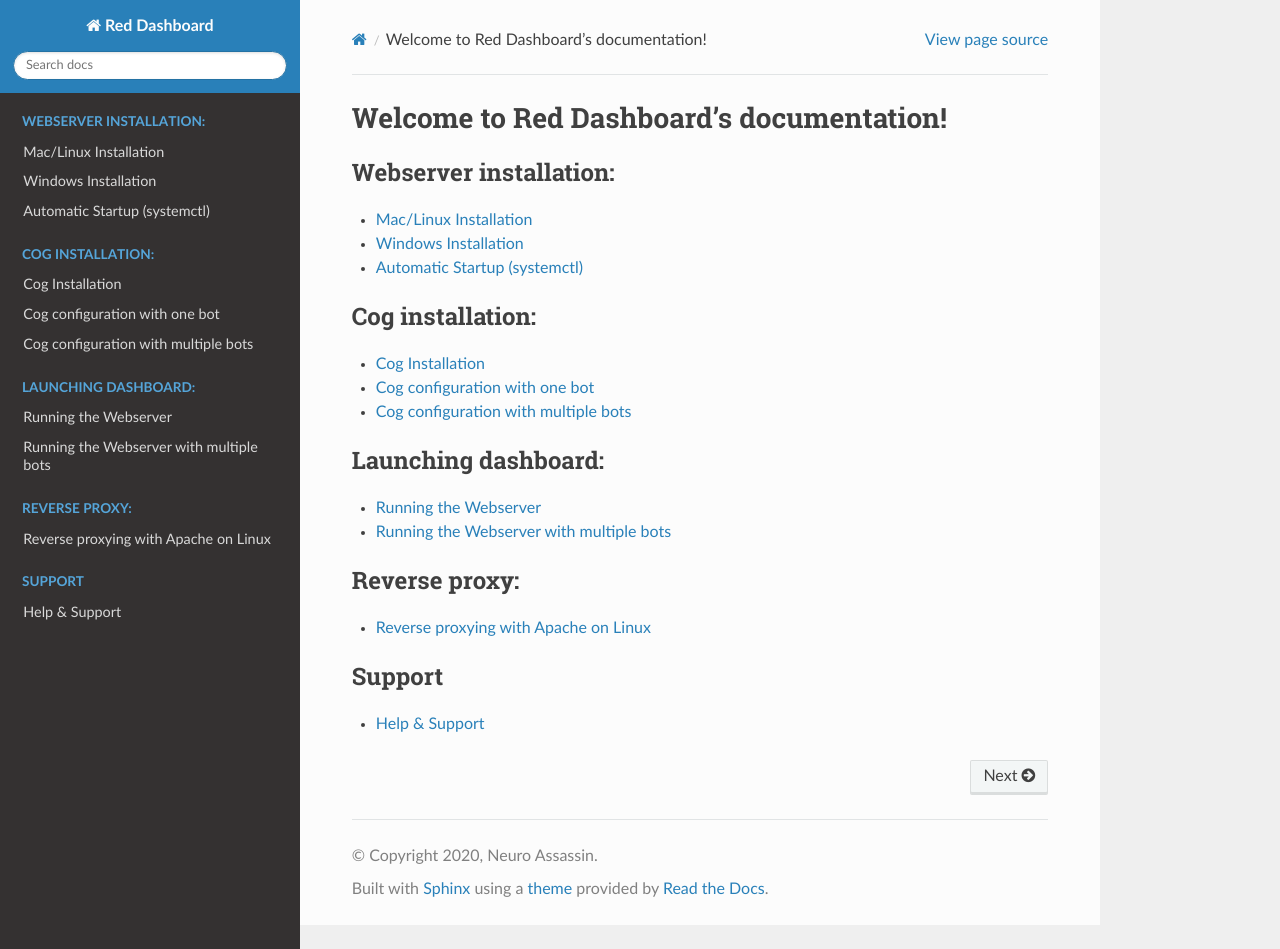
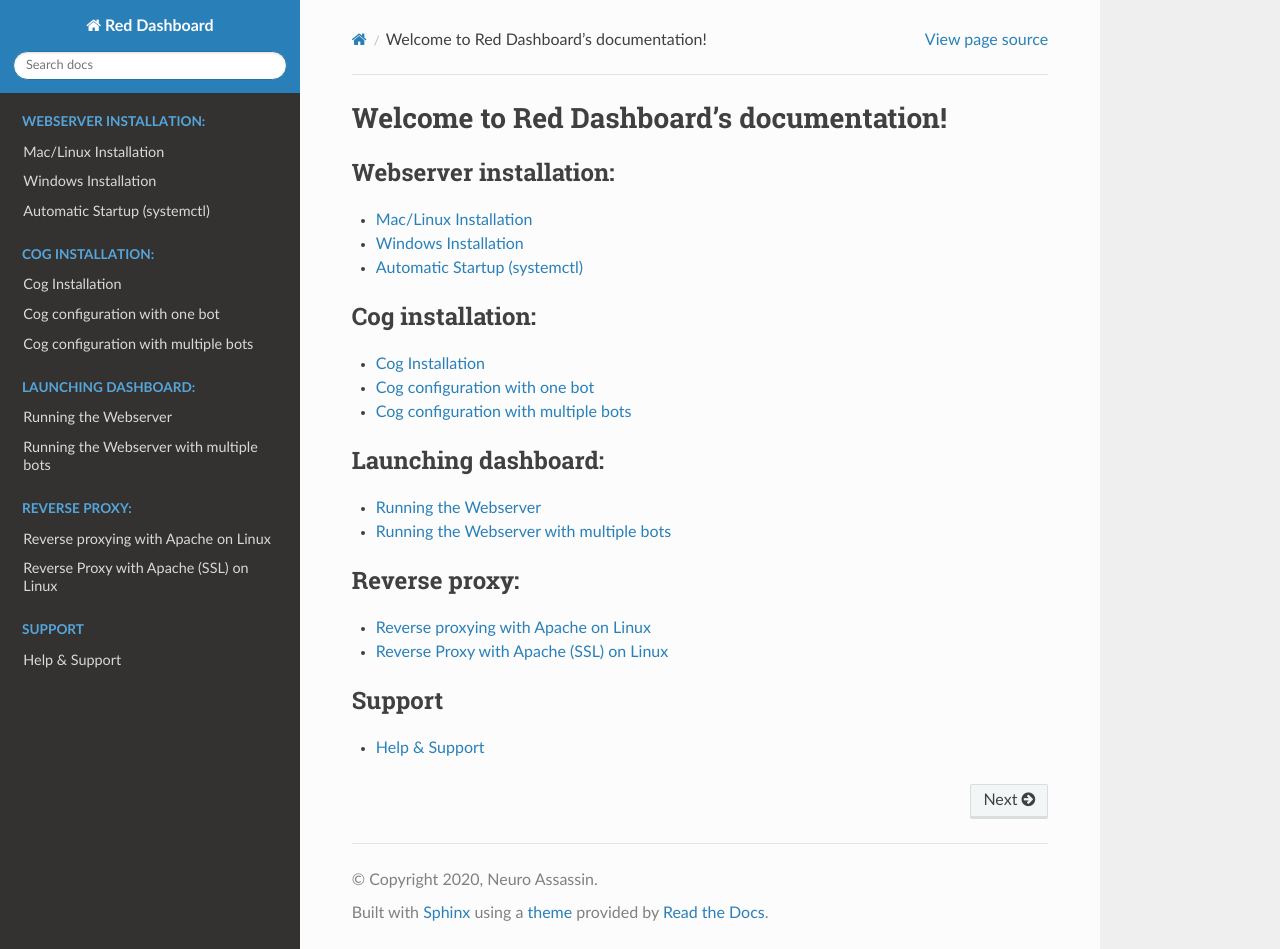
Before and after one commit to Cog-Creators/Red-Dashboard, a Sphinx documentation site: the page built from docs/index.rst, in a window 1280 px wide and 949 px high. Built offline with Sphinx 7.4.7 and the Read the Docs theme 2.0.0, drawn with Linux system fonts in a browser that asks for light colours.

Commit message:
THE START
... of a document for Apache and SSL lol...

```diff
--- a/docs/index.rst
+++ b/docs/index.rst
@@ -34,6 +34,7 @@
    :caption: Reverse proxy:
 
    reverse_proxy_apache
+   reverse_proxy_apache_ssl
 
 .. toctree::
    :maxdepth: 1
--- /dev/null
+++ b/docs/reverse_proxy_apache_ssl.rst
@@ -0,0 +1,8 @@
+Reverse Proxy with Apache (SSL) on Linux
+========================================
+
+This guide will show you how to setup the Apache webserver with SSL mod
+and reverse proxy to the HTTPS protocol. Do note, that this guide is only
+intended for users on the Linux Operating System and its distros. This
+guide will use Debian 10 (Buster) as an example, please adapt according
+to the distribution you are using.
```
